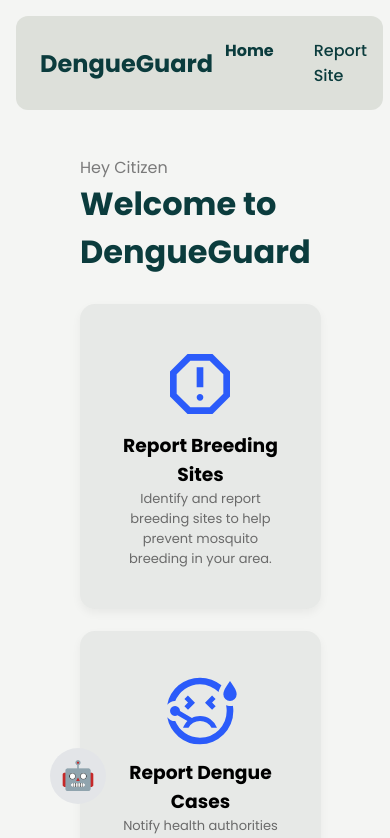
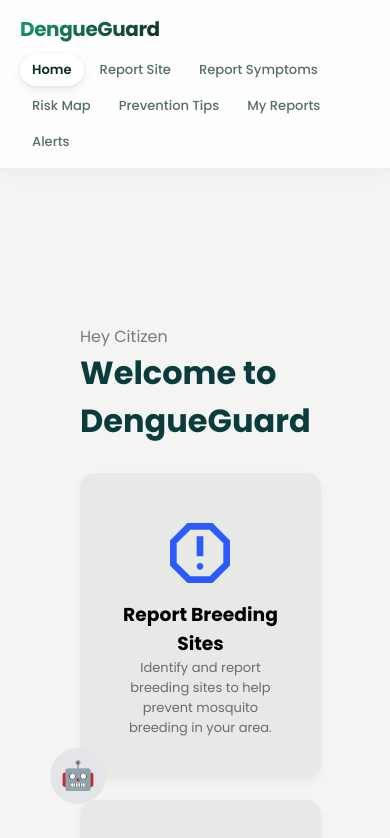
Before and after one commit to emika-sandina/dengue-guard, a React (Vite) app in the folder frontend/: page /citizen/home in a window 390 px wide. Shown: the top 838 px of the page. Built offline with nearby package versions, Linux system fonts and the light colour scheme.

Commit message:
Refactor Navbar styles for improved responsiveness and visual design

```diff
--- a/frontend/src/components/common/Navbar/navbar.css
+++ b/frontend/src/components/common/Navbar/navbar.css
@@ -1,4 +1,4 @@
-.navbar {
+/* .navbar {
   display: flex;
   align-items: center;
   justify-content: space-between;
@@ -37,3 +37,118 @@
 .navbar-links a.active {
     font-weight: bold;
 }
+
+ */
+
+@import url("https://fonts.googleapis.com/css2?family=DM+Sans:wght@400;500;600;700&display=swap");
+
+.navbar {
+  position: sticky;
+  top: 0;
+  z-index: 999;
+
+  display: flex;
+  align-items: center;
+  justify-content: space-between;
+
+  height: 75px;
+  padding: 0 48px;
+
+  background: rgba(255, 255, 255, 0.88);
+  backdrop-filter: blur(16px);
+  -webkit-backdrop-filter: blur(16px);
+
+  border-bottom: 1px solid rgba(0, 0, 0, 0.06);
+  box-shadow: 0 2px 20px rgba(0, 0, 0, 0.05);
+
+  font-family: "DM Sans", sans-serif;
+}
+
+.navbar-left {
+  display: flex;
+  align-items: center;
+}
+
+.logo {
+  font-size: 1.25rem;
+  font-weight: 700;
+  color: #0f2d20;
+  letter-spacing: -0.4px;
+  margin: 0;
+  user-select: none;
+
+  background: linear-gradient(135deg, #1a9e6a, #0f2d20);
+  -webkit-background-clip: text;
+  -webkit-text-fill-color: transparent;
+  background-clip: text;
+}
+
+.navbar-links {
+  display: flex;
+  align-items: center;
+  gap: 2px;
+}
+
+.navbar-links a {
+  position: relative;
+  display: inline-block;
+
+  padding: 8px 15px;
+  border-radius: 50px;
+
+  font-size: 0.9rem;
+  font-weight: 500;
+  color: #557066;
+  text-decoration: none;
+  white-space: nowrap;
+
+  transition:
+    color 0.2s ease,
+    background 0.2s ease;
+}
+
+.navbar-links a:hover {
+  color: #0f2d20;
+  background: rgba(45, 201, 138, 0.1);
+}
+
+.navbar-links a.active {
+  color: #0f2d20;
+  font-weight: 600;
+  background: #ffffff;
+  box-shadow:
+    0 1px 3px rgba(0, 0, 0, 0.08),
+    0 4px 12px rgba(0, 0, 0, 0.08);
+}
+
+@media (max-width: 1024px) {
+  .navbar {
+    padding: 0 28px;
+  }
+
+  .navbar-links a {
+    font-size: 0.85rem;
+    padding: 7px 11px;
+  }
+}
+
+@media (max-width: 768px) {
+  .navbar {
+    flex-direction: column;
+    height: auto;
+    padding: 14px 20px 10px;
+    gap: 10px;
+    align-items: flex-start;
+  }
+
+  .navbar-links {
+    width: 100%;
+    flex-wrap: wrap;
+    gap: 4px;
+  }
+
+  .navbar-links a {
+    font-size: 0.82rem;
+    padding: 6px 12px;
+  }
+}
```
